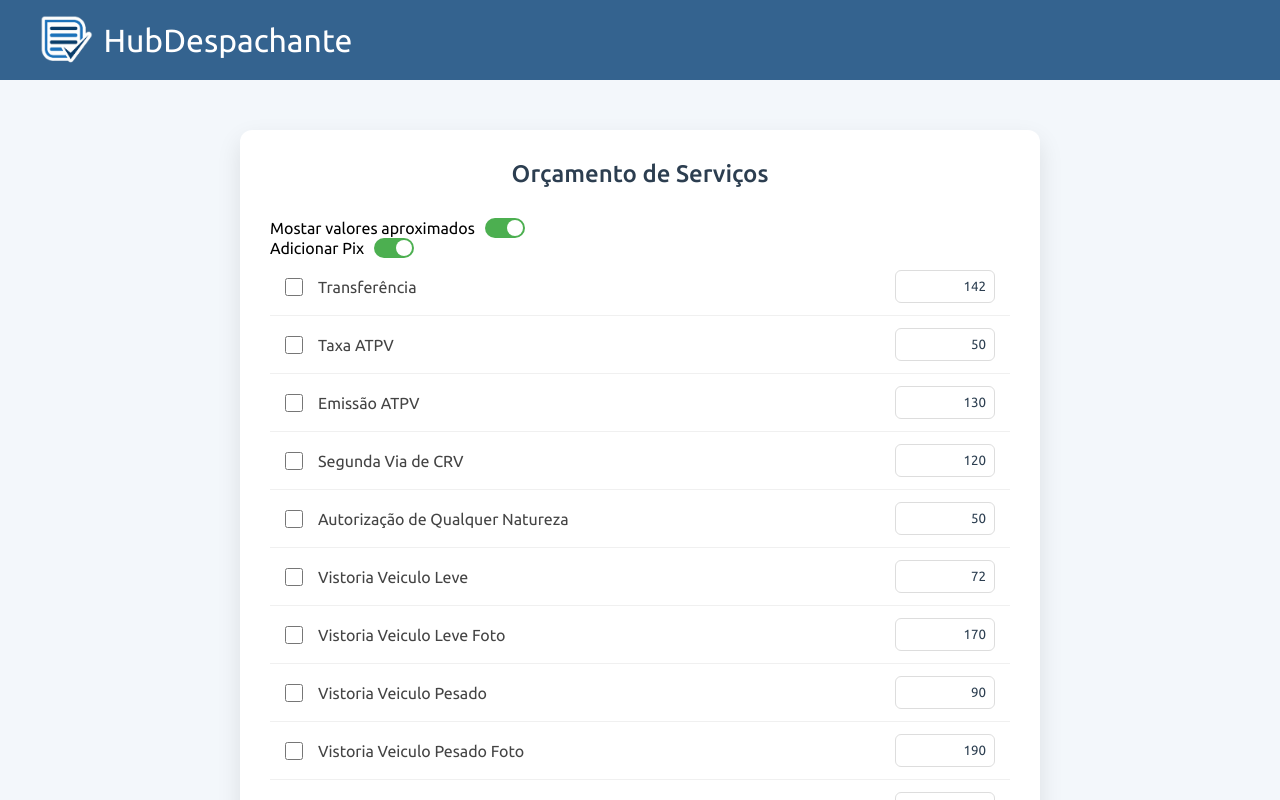
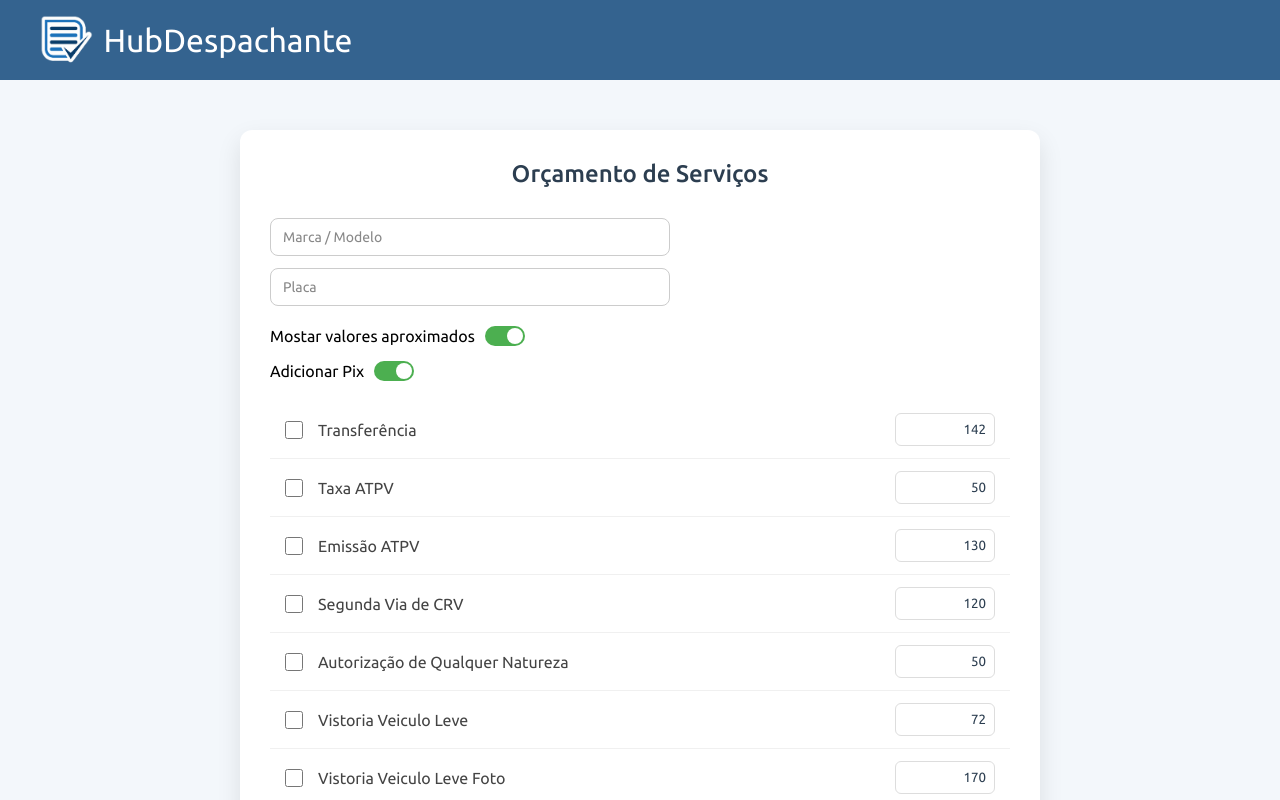
Before and after one commit to lucascamposx/HubDespachanteAlpha, a React (Vite) app: page /HubDespachanteAlpha/orcamento in a window 1280 px wide. Shown: the top 800 px of the page. Built offline with nearby package versions, Linux system fonts and the light colour scheme.

Commit message:
Inputs placa e modelo

```diff
--- a/src/pages/Orcamento/Orcamento.module.css
+++ b/src/pages/Orcamento/Orcamento.module.css
@@ -125,3 +125,36 @@ input[type="number"]::-webkit-inner-spin-button {
         margin-top: 10px;
     }
 }
+
+.containerInputs {
+  display: flex;
+  flex-direction: column;
+  gap: 12px;
+  width: 100%;
+  max-width: 400px;
+}
+
+.containerInputs input {
+  padding: 10px 12px;
+  border: 1px solid #ccc;
+  border-radius: 8px;
+  font-size: 14px;
+  outline: none;
+  transition: border 0.2s ease, box-shadow 0.2s ease;
+}
+
+.containerInputs input:focus {
+  border-color: #007bff;
+  box-shadow: 0 0 0 2px rgba(0, 123, 255, 0.2);
+}
+
+.containerInputs input::placeholder {
+  color: #888;
+}
+
+.containerSwitches{
+    margin: 20px 0;
+    display: flex;
+    flex-direction: column;
+    gap: 15px;
+}
--- a/src/pages/Orcamento/index.jsx
+++ b/src/pages/Orcamento/index.jsx
@@ -85,7 +85,7 @@ export default function Orcamento() {
 
         if (selecionados.length === 0) return "Nenhum serviço selecionado.";
 
-        let texto = "*Orçamento:*\n\n";
+        let texto = `*Orçamento${marcaModelo ? ` ${marcaModelo.toUpperCase()}` : ""}${placa ? ` ${placa.toUpperCase()}` : ""}:*\n\n`;
         let total = 0;
 
         selecionados.forEach(s => {
@@ -100,7 +100,7 @@ export default function Orcamento() {
             total += valorEfetivo;
         });
 
-        texto += `\n*TOTAL: R$ ${total.toFixed(2).replace('.', ',')}* ${pix? "\n\nPara realizar o pagamento, segue a chave PIX:\n💳 *CPF:* 027.117.514-14\n👤 *Nome:* José André de França Bezerra\n🏦 *Banco:* Caixa Econômica Federal\n\nApós efetuar o pagamento, por favor envie o comprovante aqui. ✅" : ""}*`;
+        texto += `\n*TOTAL: R$ ${total.toFixed(2).replace('.', ',')}* ${pix ? "\n\nPara realizar o pagamento, segue a chave PIX:\n💳 *CPF:* 027.117.514-14\n👤 *Nome:* José André de França Bezerra\n🏦 *Banco:* Caixa Econômica Federal\n\nApós efetuar o pagamento, por favor envie o comprovante aqui. ✅" : ""}*`;
         return texto;
     };
     // Função que envia o texto gerado para a área de transferência (Ctrl+V)
@@ -122,6 +122,9 @@ export default function Orcamento() {
     const [valoresAproximados, setValoresAproximados] = useState(true);
     const [pix, setPix] = useState(true);
 
+    const [marcaModelo, setmarcaModelo] = useState("");
+    const [placa, setPlaca] = useState("");
+
     function setarValoresAproximados() {
         setValoresAproximados(!valoresAproximados);
     }
@@ -135,6 +138,24 @@ export default function Orcamento() {
 
                 {/* <button type="button" onClick={setarValoresAproximados}>{valoresAproximados ? "Usar valores originais" : "Usar valores aproximados"}</button> */}
 
+                <div className={styles.containerInputs}>
+                    <input
+                        type="text"
+                        placeholder="Marca / Modelo"
+                        value={marcaModelo}
+                        onChange={(e) => setmarcaModelo(e.target.value.toUpperCase())}
+                    />
+
+                    <input
+                        type="text"
+                        placeholder="Placa"
+                        value={placa}
+                        maxLength={7}
+                        onChange={(e) => setPlaca(e.target.value.toUpperCase().slice(0, 7))}
+                    />
+                </div>
+
+                <div className={styles.containerSwitches}>
                     <Switch
                         className={styles.switchAproximados}
                         label="Mostar valores aproximados"
@@ -147,6 +168,8 @@ export default function Orcamento() {
                         checked={pix}
                         onChange={(checked) => setPix(checked)}
                     />
+                </div>
+
 
                 {servicos.map((s, index) => (
                     <div key={index} className={styles.itemServico}>
```
Lines whose indentation alone changed are shown as unchanged.
